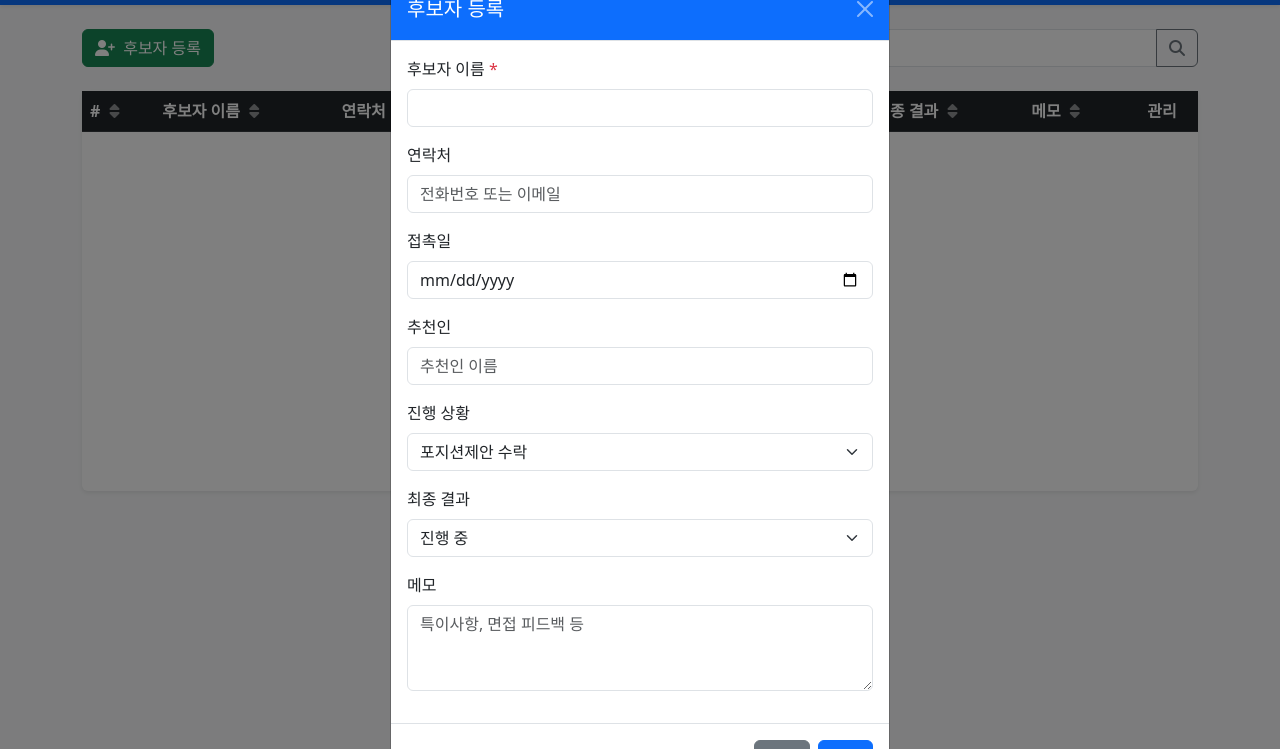
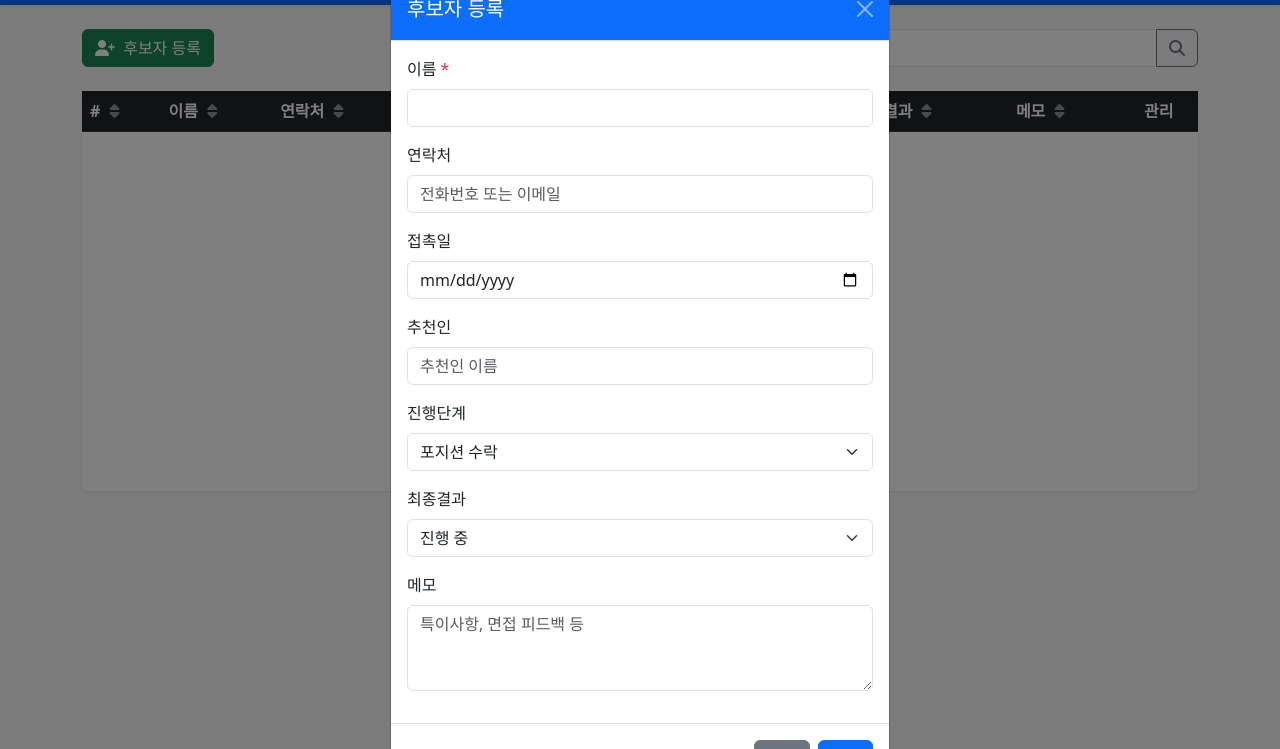
Before and after one commit to seocopy70/Recruit_DB, a website: page templates/index.html in a window 1280 px wide. Both pictures are taken after a click on the button "후보자 등록". Shown: the part 51-800 px from the top of the page. Drawn offline with nearby package versions, Linux system fonts and the light colour scheme; no server answers.

Commit message:
Update status options

```diff
--- a/templates/index.html
+++ b/templates/index.html
@@ -68,12 +68,12 @@
                         <thead class="table-dark">
                             <tr>
                                 <th onclick="sortTable('id')"># <i class="fas fa-sort sort-icon"></i></th>
-                                <th onclick="sortTable('name')">후보자 이름 <i class="fas fa-sort sort-icon"></i></th>
+                                <th onclick="sortTable('name')">이름 <i class="fas fa-sort sort-icon"></i></th>
                                 <th onclick="sortTable('contact')">연락처 <i class="fas fa-sort sort-icon"></i></th>
                                 <th onclick="sortTable('contact_date')">접촉일 <i class="fas fa-sort sort-icon"></i></th>
                                 <th onclick="sortTable('manager')">추천인 <i class="fas fa-sort sort-icon"></i></th>
-                                <th onclick="sortTable('status')">진행 상황 <i class="fas fa-sort sort-icon"></i></th>
-                                <th onclick="sortTable('result')">최종 결과 <i class="fas fa-sort sort-icon"></i></th>
+                                <th onclick="sortTable('status')">진행단계 <i class="fas fa-sort sort-icon"></i></th>
+                                <th onclick="sortTable('result')">최종결과 <i class="fas fa-sort sort-icon"></i></th>
                                 <th onclick="sortTable('memo')">메모 <i class="fas fa-sort sort-icon"></i></th>
                                 <th class="text-center">관리</th>
                             </tr>
@@ -100,7 +100,7 @@
                         <input type="hidden" id="candidateId">
 
                         <div class="mb-3">
-                            <label for="name" class="form-label">후보자 이름 <span class="text-danger">*</span></label>
+                            <label for="name" class="form-label">이름 <span class="text-danger">*</span></label>
                             <input type="text" class="form-control" id="name" required>
                         </div>
 
@@ -120,9 +120,9 @@
                         </div>
 
                         <div class="mb-3">
-                            <label for="status" class="form-label">진행 상황</label>
+                            <label for="status" class="form-label">진행단계</label>
                             <select class="form-select" id="status">
-                                <option value="포지션제안 수락">포지션제안 수락</option>
+                                <option value="포지션 수락">포지션 수락</option>
                                 <option value="잡페어 참석">잡페어 참석</option>
                                 <option value="TS 진행">TS 진행</option>
                                 <option value="교육 입과">교육 입과</option>
@@ -131,7 +131,7 @@
                         </div>
 
                         <div class="mb-3">
-                            <label for="result" class="form-label">최종 결과</label>
+                            <label for="result" class="form-label">최종결과</label>
                             <select class="form-select" id="result">
                                 <option value="진행 중">진행 중</option>
                                 <option value="등록">등록</option>
@@ -259,7 +259,7 @@
                     <td>${index + 1}</td>
                     <td class="fw-bold">${escapeHtml(c.name)}</td>
                     <td class="ellipsis-short" title="${escapeHtml(c.contact || '')}">${escapeHtml(c.contact || '')}</td>
-                    <td class="ellipsis-short" title="${escapeHtml(c.contact_date || '')}">${escapeHtml(c.contact_date || '')}</td>
+                    <td class="ellipsis-short" title="${escapeHtml(c.contact_date || '')}">${escapeHtml(c.contact_date ? c.contact_date.replace(/^20/, '') : '')}</td>
                     <td class="ellipsis-short" title="${escapeHtml(c.manager || '')}">${escapeHtml(c.manager || '')}</td>
                     <td class="ellipsis-medium" title="${escapeHtml(c.status || '')}">${escapeHtml(c.status || '')}</td>
                     <td><span class="badge ${badgeClass} badge-status" title="${escapeHtml(c.result || '')}">${escapeHtml(c.result || '')}</span></td>
@@ -288,7 +288,7 @@
             document.getElementById('contact').value = c.contact || '';
             document.getElementById('contact_date').value = c.contact_date || '';
             document.getElementById('manager').value = c.manager || '';
-            document.getElementById('status').value = c.status || '포지션제안 수락';
+            document.getElementById('status').value = c.status || '포지션 수락';
             document.getElementById('result').value = c.result || '진행 중';
             document.getElementById('memo').value = c.memo || '';
 
```
Also changed, not shown: public/index.html (+7 -7 lines), server.js (+4 -4 lines), 1 other file.
